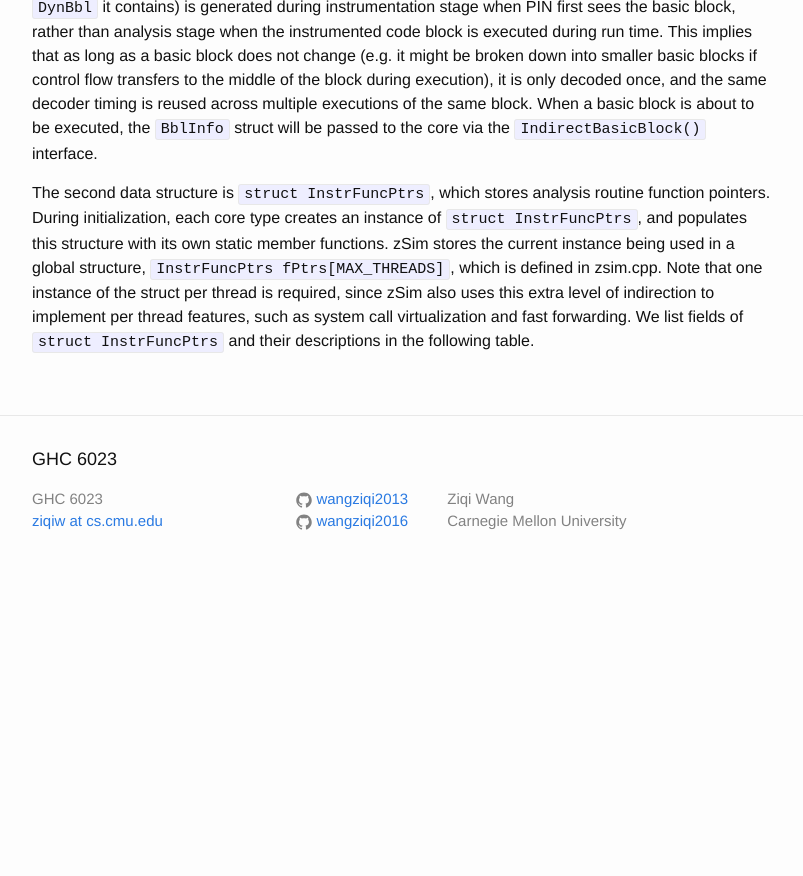
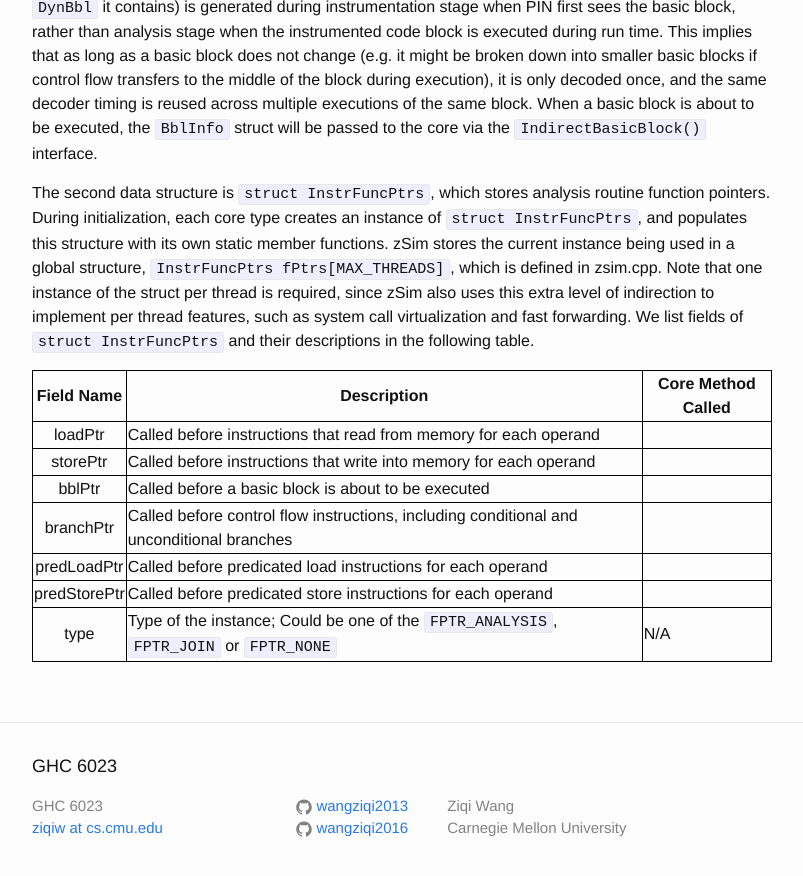
Before and after one commit to wangziqi2013/wangziqi2013.github.io, a Jekyll site: the page built from _posts/2019-12-31-zsim-microarch.markdown, in a window 1280 px wide and 900 px high, scrolled down 2395 px. Shown: the top 876 px of the window, without its empty margins (238-1041 px from the left). Built offline with Jekyll 4.4.1, drawn with Linux system fonts in a browser that asks for light colours; before the commit the page ends 2988 px from its top, so only the background shows below that.

Commit message:
Working on table

```diff
--- a/_posts/2019-12-31-zsim-microarch.markdown
+++ b/_posts/2019-12-31-zsim-microarch.markdown
@@ -96,3 +96,14 @@ zSim stores the current instance being used in a global structure, `InstrFuncPtr
 Note that one instance of the struct per thread is required, since zSim also uses this extra level of indirection to implement
 per thread features, such as system call virtualization and fast forwarding. We list fields of `struct InstrFuncPtrs` and
 their descriptions in the following table.
+
+| Field Name | Description | Core Method Called |
+|:--------------------------------:|--------------------------------|---|
+| loadPtr | Called before instructions that read from memory for each operand |  |
+| storePtr | Called before instructions that write into memory for each operand |  |
+| bblPtr | Called before a basic block is about to be executed |  |
+| branchPtr | Called before control flow instructions, including conditional and unconditional branches |  |
+| predLoadPtr | Called before predicated load instructions for each operand |  |
+| predStorePtr | Called before predicated store instructions for each operand |  |
+| type | Type of the instance; Could be one of the `FPTR_ANALYSIS`, `FPTR_JOIN` or `FPTR_NONE` | N/A |
+{:.mbtablestyle}
```
